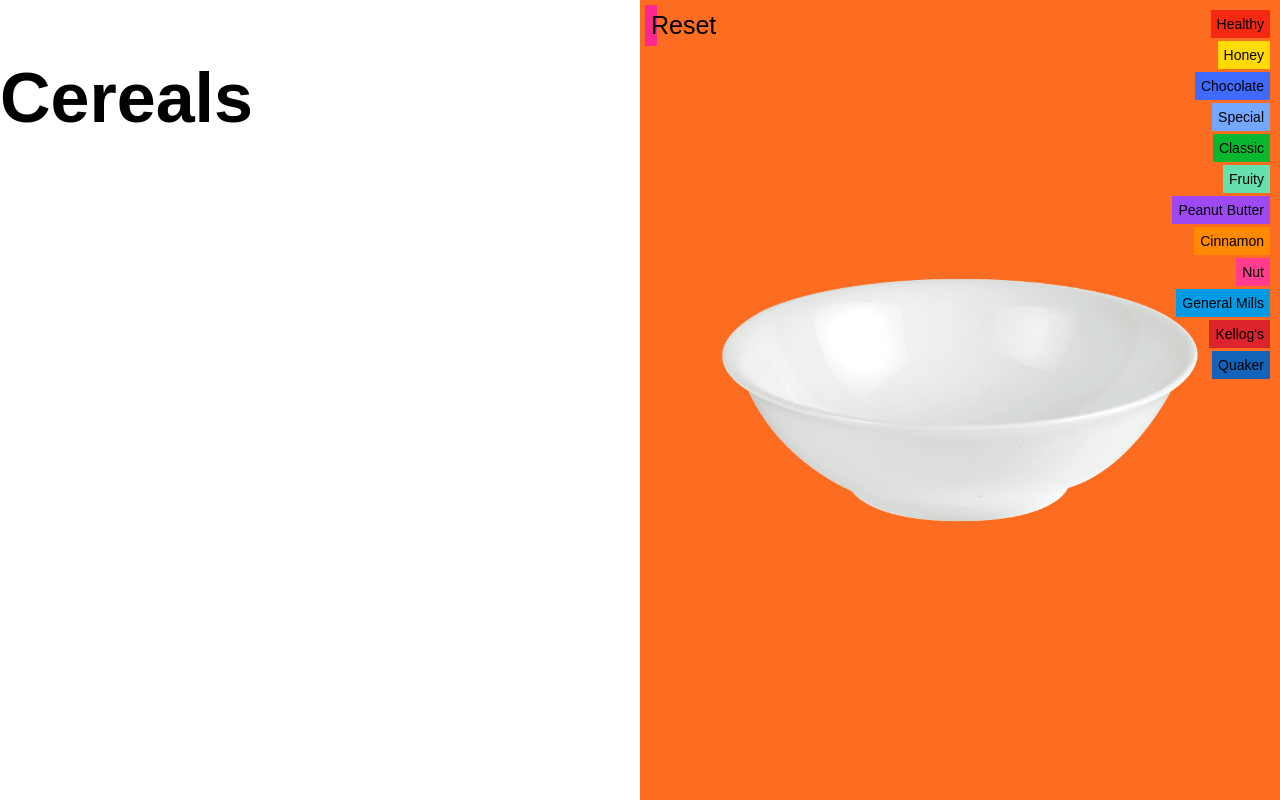
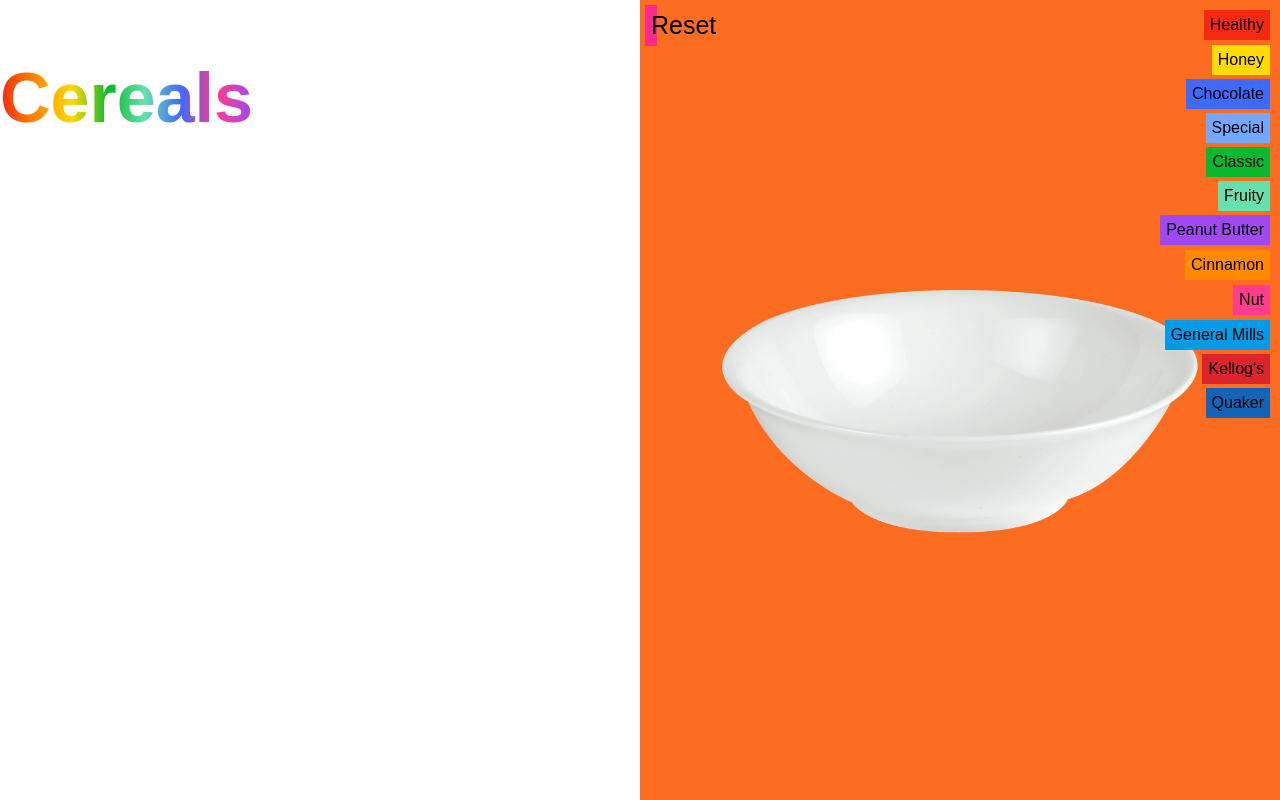
Before and after one commit to zstapel/elastic_collections, a plain HTML site: page index.html in a window 1280 px wide. Drawn offline with nearby package versions, Linux system fonts and the light colour scheme; no server answers; a web font is replaced by a local one.

Commit message:
changed font size and colors

```diff
--- a/index.html
+++ b/index.html
@@ -14,7 +14,7 @@
 <body>
 	<div id="wrap">
 	<div id="container">
-		<h2>Cereals</h2>
+		<h2 class="multicolor">Cereals</h2>
 	</div>
 	<div class="sticky">
 		<div id="rightSide"></div>
--- a/style.css
+++ b/style.css
@@ -78,8 +78,8 @@ h2 {
 	width: 75%;
     position: absolute;
     left: 50%;
-    top: 50%;
-    transform: translate(-50%, -50%);
+    top: 52%;
+    transform: translate(-50%, -52%);
 
 }
 
@@ -109,128 +109,128 @@ h2 {
 	right: 5px;
 	background: #F52911;
 	font-family: 'Alatsi', sans-serif;
-	font-size: 14px;
+	font-size: 16px;
 }
 
 #honey {
 	padding: 6px 6px;
   margin:5px;
   position: absolute;
-	top: 36px;
+	top: 40px;
 	right: 5px;
 	background: #FFDB01;
 	font-family: 'Alatsi', sans-serif;
-	font-size: 14px;
+	font-size: 16px;
 }
 
 #chocolate {
 	padding: 6px 6px;
   margin:5px;
   position: absolute;
-	top: 67px;
+	top: 74px;
 	right: 5px;
 	background: #4069FF;
 	font-family: 'Alatsi', sans-serif;
-	font-size: 14px;
+	font-size: 16px;
 }
 
 #special {
 	padding: 6px 6px;
   margin:5px;
   position: absolute;
-	top: 98px;
+	top: 108px;
 	right: 5px;
 	background: #74A7FF;
 	font-family: 'Alatsi', sans-serif;
-	font-size: 14px;
+	font-size: 16px;
 }
 
 #classic {
 	padding: 6px 6px;
   margin:5px;
   position: absolute;
-	top: 129px;
+	top: 142px;
 	right: 5px;
 	background: #09B82E;
 	font-family: 'Alatsi', sans-serif;
-	font-size: 14px;
+	font-size: 16px;
 }
 
 #fruity {
 	padding: 6px 6px;
   margin:5px;
   position: absolute;
-	top: 160px;
+	top: 176px;
 	right: 5px;
 	background: #66E1AE;
 	font-family: 'Alatsi', sans-serif;
-	font-size: 14px;
+	font-size: 16px;
 }
 
 #peanut_butter {
 	padding: 6px 6px;
   margin:5px;
   position: absolute;
-	top: 191px;
+	top: 210px;
 	right: 5px;
 	background: #9F49F3;
 	font-family: 'Alatsi', sans-serif;
-	font-size: 14px;
+	font-size: 16px;
 }
 
 #cinnamon {
 	padding: 6px 6px;
   margin:5px;
   position: absolute;
-	top: 222px;
+	top: 245px;
 	right: 5px;
 	background: #FF8A00;
 	font-family: 'Alatsi', sans-serif;
-	font-size: 14px;
+	font-size: 16px;
 }
 
 #nut {
 	padding: 6px 6px;
   margin:5px;
   position: absolute;
-	top: 253px;
+	top: 280px;
 	right: 5px;
 	background: #FF3C8E;
 	font-family: 'Alatsi', sans-serif;
-	font-size: 14px;
+	font-size: 16px;
 }
 
 #general_mills {
 	padding: 6px 6px;
   margin:5px;
   position: absolute;
-	top: 284px;
+	top: 315px;
 	right: 5px;
 	background: #009AE7;
 	font-family: 'Alatsi', sans-serif;
-	font-size: 14px;
+	font-size: 16px;
 }
 
 #kellogs {
 	padding: 6px 6px;
   margin:5px;
   position: absolute;
-	top: 315px;
+	top: 349px;
 	right: 5px;
 	background: #DB242E;
 	font-family: 'Alatsi', sans-serif;
-	font-size: 14px;
+	font-size: 16px;
 }
 
 #quaker {
 	padding: 6px 6px;
   margin:5px;
   position: absolute;
-	top: 346px;
+	top: 383px;
 	right: 5px;
 	background: #1364B9;
 	font-family: 'Alatsi', sans-serif;
-	font-size: 14px;
+	font-size: 16px;
 }
 
 #menu {
@@ -787,6 +787,16 @@ h3 {
 
 }
 
+
+.multicolor {
+	background-image: linear-gradient(to left, #9F49F3, #FF3C8E, #4069FF, #66E1AE, #09B82E, #FFDB01, #FF8A00, #F52911);
+	  -webkit-background-clip: text;
+      -moz-background-clip: text;
+      background-clip: text;
+      color: transparent;
+
+}
+
 #letters {
 	height: 160px;
 	/*background: #FFFF;*/
@@ -800,7 +810,7 @@ h3 {
 }
 
 #slogan {
-	margin-top: 80%;
+	margin-top: 75%;
  	margin-left: 15%;
     font-family: 'Alatsi', sans-serif;
     font-size: 20px;
```
